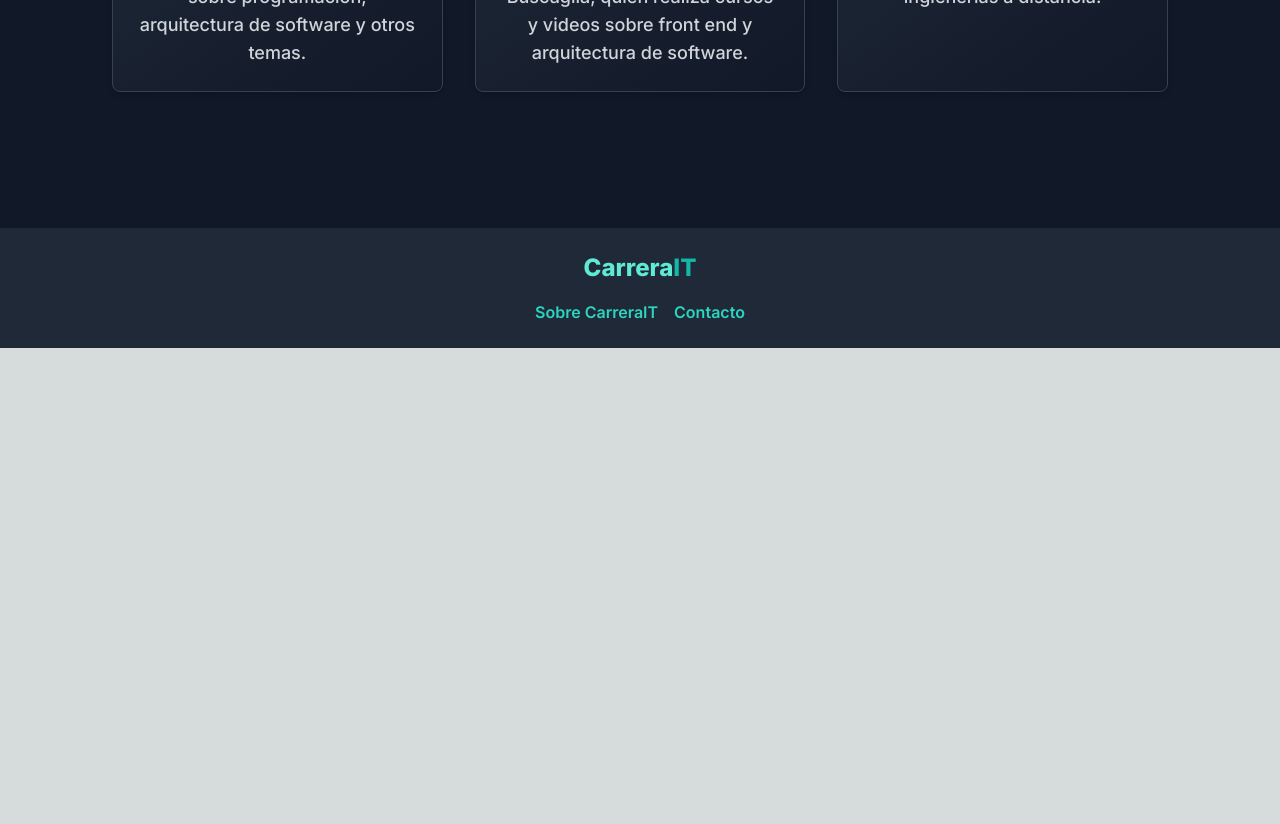
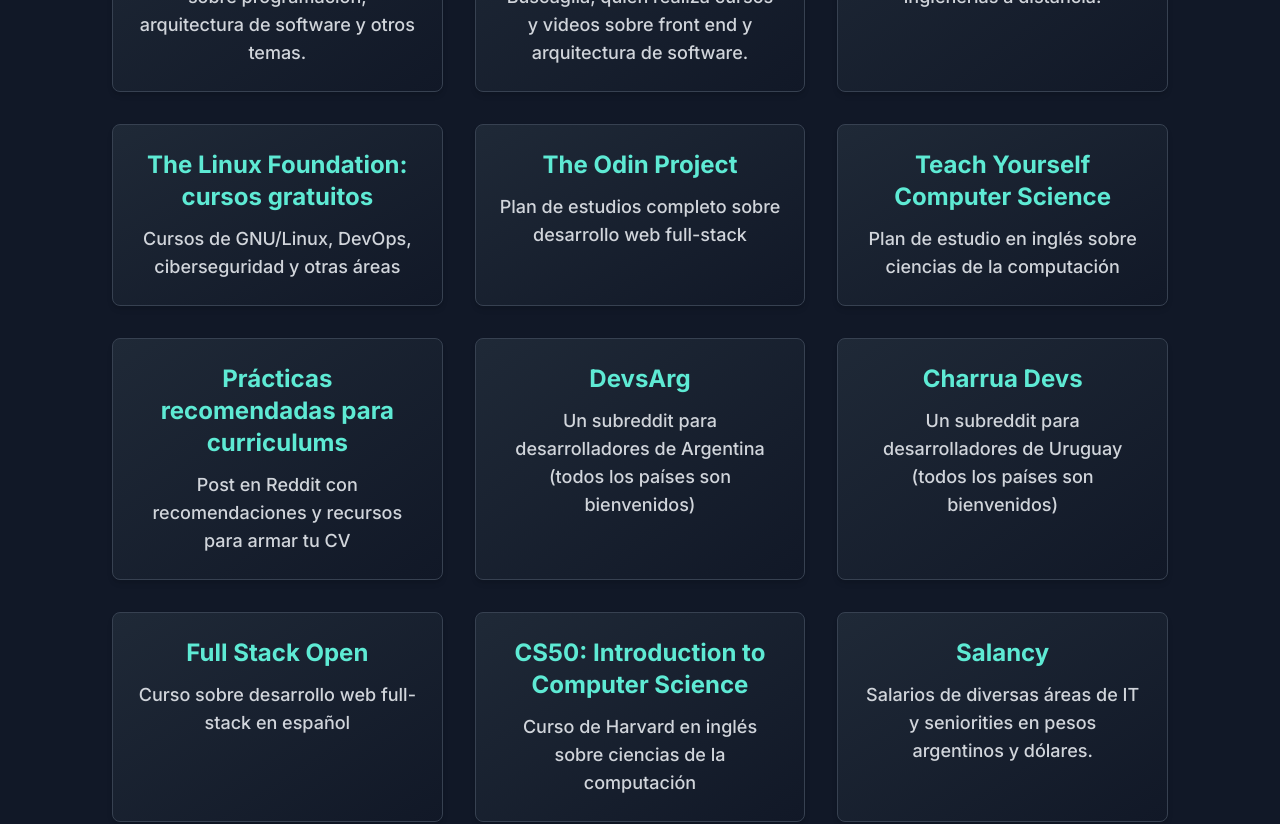
Before and after one commit to aronmilenait/carrerait-roadmap, a Next.js app in the folder carrerait-roadmap/: page /recursos in a window 1280 px wide. Shown: the part 1100-1924 px from the top of the page. Before the commit the page ends 1448 px from the top, so only its background shows below. Built offline with nearby package versions, Linux system fonts and the light colour scheme.

Commit message:
feat: add new resources

```diff
--- a/carrerait-roadmap/src/app/data/resources.ts
+++ b/carrerait-roadmap/src/app/data/resources.ts
@@ -28,6 +28,7 @@ export const resources = [
     topic: ["Patrones de diseño", "Programación"],
     description:
       "Aprendé sobre patrones de diseño, principios SOLID y refactorización.",
+    link: "https://refactoring.guru/",
   },
   {
     title: "Linux Professional Institute",
@@ -48,7 +49,7 @@ export const resources = [
   {
     title: "Gentleman Programming Book",
     type: "libros",
-    topic: ["Programación", "Arquitectura de software", "Front End"],
+    topic: ["Programación", "Arquitectura de software", "Desarrollo Web"],
     description:
       "Libro escrito por Alan Buscaglia sobre programación, arquitectura de software y otros temas.",
     link: "https://the-amazing-gentleman-programming-book.vercel.app/es",
@@ -68,4 +69,72 @@ export const resources = [
     description: "Tecnicaturas, licenciaturas e ingienerías a distancia.",
     link: "https://www.reddit.com/r/devsarg/comments/1gwm458/listado_de_carreras_a_distancia_tecnicaturas/",
   },
+  {
+    title: "The Linux Foundation: cursos gratuitos",
+    type: "cursos",
+    topic: ["GNU/Linux", "DevOps", "Programación", "Ciberseguridad"],
+    description: "Cursos de GNU/Linux, DevOps, ciberseguridad y otras áreas",
+    link: "https://training.linuxfoundation.org/resources/?_sft_content_type=free-course",
+  },
+  {
+    title: "The Odin Project",
+    type: "cursos",
+    topic: ["Programación", "Desarrollo Web", "Full Stack"],
+    description: "Plan de estudios completo sobre desarrollo web full-stack",
+    link: "https://www.theodinproject.com/",
+  },
+  {
+    title: "Teach Yourself Computer Science",
+    type: "cursos",
+    topic: ["Ciencias de la computación"],
+    description: "Plan de estudio en inglés sobre ciencias de la computación",
+
+    link: "https://teachyourselfcs.com/",
+  },
+  {
+    title: "Prácticas recomendadas para curriculums",
+    type: "informacion",
+    topic: ["Trabajo"],
+    description:
+      "Post en Reddit con recomendaciones y recursos para armar tu CV",
+    link: "https://www.reddit.com/user/SlipiJobit/comments/1ep8de1/pr%C3%A1cticas_recomendadas_para_cvs/",
+  },
+  {
+    title: "DevsArg",
+    type: "comunidad",
+    topic: ["Argentina", "Comunidades", "Programación"],
+    description:
+      "Un subreddit para desarrolladores de Argentina (todos los países son bienvenidos)",
+    link: "https://www.reddit.com/r/devsarg/",
+  },
+  {
+    title: "Charrua Devs",
+    type: "comunidad",
+    topic: ["Comunidades", "Programación"],
+    description:
+      "Un subreddit para desarrolladores de Uruguay (todos los países son bienvenidos)",
+    link: "https://www.reddit.com/r/CharruaDevs/",
+  },
+  {
+    title: "Full Stack Open",
+    type: "cursos",
+    topic: ["Programación", "Desarrollo Web", "Full Stack"],
+    description: "Curso sobre desarrollo web full-stack en español",
+    link: "https://fullstackopen.com/es/",
+  },
+  {
+    title: "CS50: Introduction to Computer Science",
+    type: "cursos",
+    topic: ["Ciencias de la computación"],
+    description: "Curso de Harvard en inglés sobre ciencias de la computación",
+    link: "https://pll.harvard.edu/course/cs50-introduction-computer-science",
+  },
+  {
+    title: "Salancy",
+    type: "informacion",
+    topic: "Trabajo",
+    description:
+      "Salarios de diversas áreas de IT y seniorities en pesos argentinos y dólares.",
+    link: "https://salarios.gonzalopozzo.com/",
+  },
 ];
```
